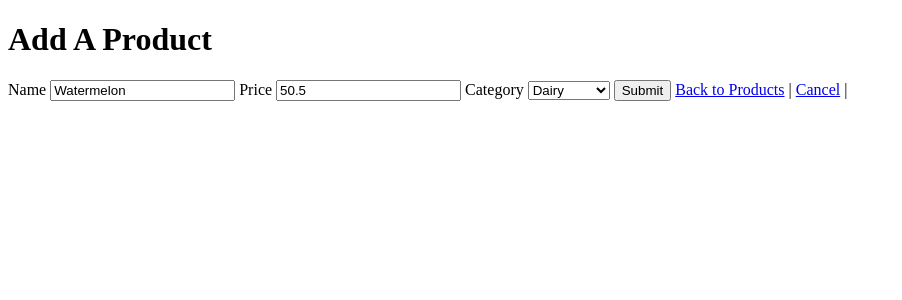
After one commit to Mpilo-Pillz/NODEJS-Playground, a Node server app: template express/expressCrudWithMongoose/views/products/edit.ejs in a window 1280 px wide. The commit adds this page. Shown: the top 300 px of the page, without its empty margins (0-902 px from the left). Run offline with Node 20, Linux system fonts and the light colour scheme; the template is opened without the code that fills it: values that come from a table or form of the project are taken from there, others are empty; data comes from the database, SQL or seed files in the repository; some libraries are stand-ins or nearby versions.

Commit message:
adding edit page and routing

```diff
--- /dev/null
+++ b/express/expressCrudWithMongoose/views/products/edit.ejs
@@ -0,0 +1,31 @@
+<!DOCTYPE html>
+<html lang="en">
+
+<head>
+    <meta charset="UTF-8">
+    <meta http-equiv="X-UA-Compatible" content="IE=edge">
+    <meta name="viewport" content="width=device-width, initial-scale=1.0">
+    <title>Edit Products</title>
+</head>
+
+<body>
+    <h1>Add A Product</h1>
+    <form action="/products/<%= product._id %>?_method=PUT" method="POST">
+
+        <label for="name">Name</label>
+        <input type="text" name="name" id="name" placeholder="Product name" value="<%= product.name %>">
+        <label for="price">Price</label>
+        <input type="number" name="price" id="price" placeholder="Price" value="<%= product.price %>">
+        <label for="category">Category</label>
+        <select name="category" id="category">
+            <option value="dairy">Dairy</option>
+            <option value="fruit">Fruit</option>
+            <option value="vegetable">Vegetable</option>
+        </select>
+        <button>Submit</button>
+        <a href="/products">Back to Products</a> |
+        <a href="/products/<%= product._id %>">Cancel</a> |
+    </form>
+</body>
+
+</html>
--- a/express/expressCrudWithMongoose/views/products/show.ejs
+++ b/express/expressCrudWithMongoose/views/products/show.ejs
@@ -19,7 +19,8 @@
     <li>Category: <%= product.category %>
     </li>
 </ul>
-<a href="/products">All Products</a>
+<a href="/products">All Products</a> |
+<a href="/products/<%= product._id %>/edit">Edit Product</a>
 
 <body>
 
```
